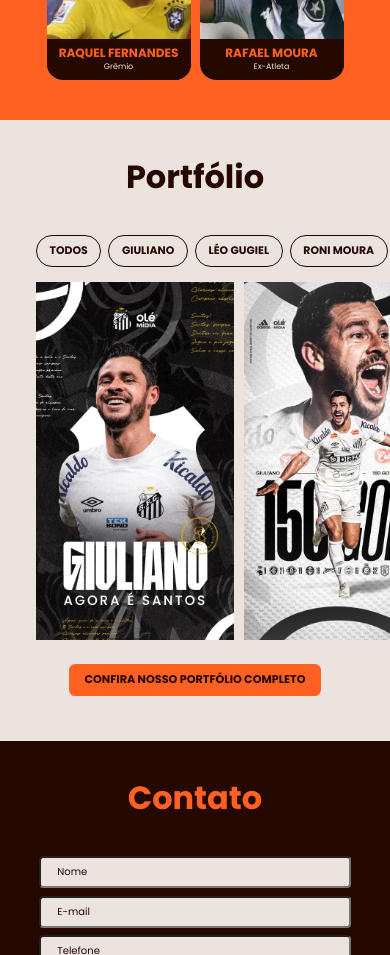
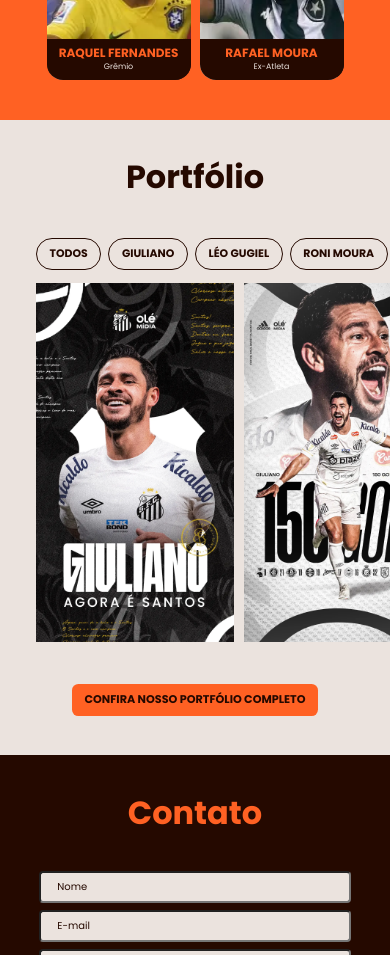
Before and after one commit to DevPBDias/ole-midia-v3, a React (Vite) app: page / in a window 390 px wide. Shown: the part 3200-4155 px from the top of the page. Built offline with nearby package versions, Linux system fonts and the light colour scheme.

Commit message:
styles: responsive portfolio

```diff
--- a/src/components/header/ContentNavbar.tsx
+++ b/src/components/header/ContentNavbar.tsx
@@ -8,10 +8,11 @@
 
 const Link = styled.a`
     color: var(--Off-White, #EBE3DE);
-    font-size: 0.88889rem;
+
+    font-size: 0.77778rem;
     font-style: normal;
     font-weight: 700;
-    line-height: 0.88889rem;
+    line-height: 1.33333rem;
     text-transform: uppercase;
 
     &:hover {
@@ -25,7 +26,7 @@
             <Link href="#home">Home</Link>
             <Link href="#who">Quem somos</Link>
             <Link href="#services">Serviços</Link>
-            <Link href="#client">Clientes</Link>
+            <Link href="#clients">Clientes</Link>
             <Link href="#portfolio">Portfólio</Link>
             <Link href="#contact">Contato</Link>
         </NavBar>
--- a/src/components/home/styles.tsx
+++ b/src/components/home/styles.tsx
@@ -41,8 +41,8 @@
     .arrow_icon {
         position: absolute;
         z-index: 3;
-        right: 47vw;
-        top: 53vh;
+        right: 47%;
+        top: 85%;
         width: 1.77778rem;
         height: 1.77778rem;
         flex-shrink: 0;
@@ -52,7 +52,7 @@
         position: fixed;
         z-index: 3;
         right: 10vw;
-        top: 52vh;
+        top: 48vh;
         width: 2.66667rem;
         height: 2.66667rem;
         flex-shrink: 0;
@@ -69,35 +69,18 @@
             }
         }
 
-        .wpp_icon, .arrow_icon {
+        .wpp_icon {
             width: 2.66667rem;
             height: 2.66667rem;
-            top: 75vh;
+            top: 70vh;
         }
     }
 
     @media (min-width: 1000px) {
         height: 44.4rem;
 
-        .container_img {
-        position: absolute;
-        z-index: 1;
-        width: 100%;
-        height: 100%;
-        object-fit: cover;
-
-        img {
-            width: 100%;
-            height: 100%;
-        }
-    }
-
-        .arrow_icon {
-            top: 80vh;
-        }
-
         .wpp_icon {
-            top: 90vh;
+            top: 84vh;
         }
 
         .container_txt {
@@ -107,4 +90,10 @@
             }
         }
     }
+
+    @media (min-width: 1900px) {
+        .wpp_icon {
+            top: 70vh;
+        }
+    }
 `;
--- a/src/components/portfolio/ImgCarousel.tsx
+++ b/src/components/portfolio/ImgCarousel.tsx
@@ -6,7 +6,7 @@
 import { ImgCarouselContainer } from "./styles"
 
 function ImgCarousel() {
-    const images = [arte1, arte2, arte3]
+    const images = [arte1, arte2, arte3, arte1, arte2, arte3]
     const carousel = useRef<any>(null);
     const [width, setWidth] = useState(0)
 
--- a/src/components/portfolio/styles.tsx
+++ b/src/components/portfolio/styles.tsx
@@ -8,6 +8,7 @@
     align-items: center;
     justify-items: center;
     background: var(--Off-White, #EBE3DE);
+    padding-block: 2.2em;
 
     h3 {
         color: var(--Vibrant-Orange, #250900);
@@ -15,11 +16,10 @@
         font-style: normal;
         font-weight: 700;
         line-height: 2rem;
-        margin-block: 2.2rem;
     }
 
     a {
-        width: 14rem;
+        width: max-content;
         height: 1.77778rem;
         padding: 0.35556rem 0.71111rem;
         border-radius: 0.35556rem;
@@ -31,7 +31,33 @@
         font-weight: 700;
         line-height: 1.06667rem;
         text-transform: uppercase;
-        margin-block: 2.5rem;
+        margin-top: 2.5rem;
+    }
+
+    @media (min-width: 600px) {
+        padding-block: 3.6em;
+
+        h3 {
+            font-size: 2.66667rem;
+            line-height: 3.11111rem;
+        }
+
+        a {
+            width: max-content;
+            font-size: 0.77778rem;
+            line-height: 1.33333rem;
+            height: 2.22222rem;
+            padding: 0.44444rem 0.88889rem;
+        }
+    }
+
+    @media (min-width: 1000px) {
+        padding-block: 4.3em;
+
+        h3 {
+            font-size: 3.55556rem;
+            line-height: 4rem;
+        }
     }
 `;
 
@@ -39,6 +65,7 @@
     width: 100%;
     display: flex;
     flex-flow: row nowrap;
+    margin-block: 2.4em 0.9em;
 
     .carousel {
         cursor: grab;
@@ -51,11 +78,14 @@
 
     .item {
         display: flex;
+        align-items: center;
         padding-left: 2em;
         gap: 0.4em;
 
         button {
             width: max-content;
+            display: flex;
+            align-items: center;
             border-radius: 1.56em;
             border: 1.561px solid var(--Dark-Brown, #250900);
             height: 1.78rem;
@@ -72,6 +102,35 @@
             &:focus {
                 background: var(--Vibrant-Orange, #FF6123);
             }
+        }
+    }
+
+    @media (min-width: 600px) {
+        margin-block: 1.3em 1.8em;
+
+        .item {
+            gap: 0.8em;
+
+            button {
+                height: 2.22em;
+                padding: 0.44444em 0.88889em;
+                font-size: 0.77778rem;
+                line-height: 1.33333rem;
+            }
+        }
+    }
+
+    @media (min-width: 1000px) {
+        margin-block: 3.5em 1.8em;
+
+        .item {
+            gap: 1.33em;
+        }
+    }
+
+    @media (min-width: 1200px) {
+        .item {
+            padding-left: 12.7em;
         }
     }
 `;
@@ -91,7 +150,6 @@
     .inner {
         display: flex;
         gap: .6em;
-        margin-top: 2em;
         padding-left: 2em;
     }
 
@@ -105,4 +163,30 @@
             pointer-events: none;
         }
     }
+
+    @media (min-width: 600px) {
+        height: 28.44em;
+
+        .inner {
+            gap: .9em;
+        }
+
+        .item {
+            min-width: 15.97em;
+            min-height: 28.44em;
+        }
+    }
+
+    @media (min-width: 1000px) {
+        height: 36.88889em;
+
+        .inner {
+            gap: 1.33em;
+        }
+
+        .item {
+            min-width: 20.65528rem;
+            min-height: 36.88889rem;
+        }
+    }
 `;
```
